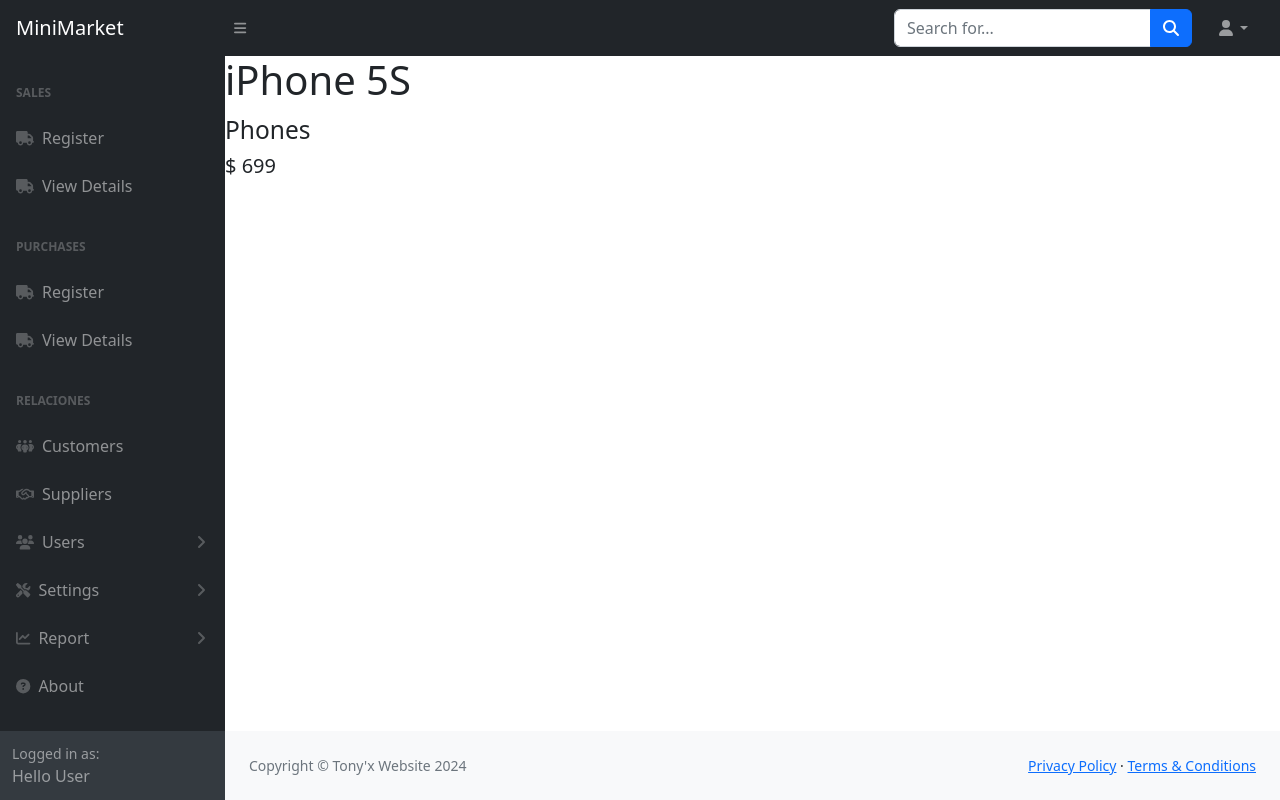
After one commit to AnthonyRQC/sistema-ventas, a Flask app: page /product/iphone in a window 1280 px wide. The commit adds this page. Run offline with Flask 3, Linux system fonts and the light colour scheme; some libraries are stand-ins or nearby versions.

Commit message:
blueprints agregados y conectando product con my_app

```diff
--- a/my_app/__init__.py
+++ b/my_app/__init__.py
@@ -1,5 +1,5 @@
 from flask import Flask
-from my_app.product.views import product
+from my_app.product.views import product_blueprint
 
 app = Flask(__name__)
-app.register_blueprint(product)
+app.register_blueprint(product_blueprint)
--- a/my_app/product/views.py
+++ b/my_app/product/views.py
@@ -1,8 +1,17 @@
-from flask import Blueprint
+from werkzeug.exceptions import abort
+from flask import Blueprint, render_template
 from my_app.product.models import PRODUCTS
 
-product = Blueprint('product', __name__)
+product_blueprint = Blueprint('product', __name__)
 
-@product.route('/')
-def hello():
-    return PRODUCTS['iphone']['name']
+@product_blueprint.route('/')
+@product_blueprint.route('/home')
+def home():
+    return render_template('home.html', products=PRODUCTS)
+
+@product_blueprint.route('/product/<key>')
+def product(key):
+    product = PRODUCTS.get(key)
+    if not product:
+        abort(404)
+    return render_template('product.html', product=product)
--- a/my_app/templates/base.html
+++ b/my_app/templates/base.html
@@ -20,7 +20,7 @@
         <nav class="sb-topnav navbar navbar-expand navbar-dark bg-dark">
             <!-- Navbar Brand-->
             {# Podemos entrar al index.html de intro por su blueprint creado en init de raiz #}
-            <a class="navbar-brand ps-3" href="{{ url_for('intro_bp.home') }}">MiniMarket</a>
+            <a class="navbar-brand ps-3" href="">MiniMarket</a>
             <!-- Sidebar Toggle-->
             <button class="btn btn-link btn-sm order-1 order-lg-0 me-4 me-lg-0" id="sidebarToggle" href="#"><i class="fas fa-bars"></i></button>
             <!-- Navbar Search-->
@@ -121,7 +121,7 @@
                                 </nav>
                             </div>
                             <!--  Seccion Acerca de  -->
-                            <a class="nav-link" href="{{ url_for('intro_bp.about') }}">
+                            <a class="nav-link" href="">
                                 <div class="sb-nav-link-icon"><i class="fa-solid fa-question-circle"></i></div>
                                 About
                             </a>
--- /dev/null
+++ b/my_app/templates/home.html
@@ -0,0 +1,20 @@
+{% extends 'base.html' %}
+{% block content %}
+<div class="top-pad">
+  {% for id, product in products.items() %}
+  <div class="top-pad offset-1 col-sm-10">
+    <div class="card text-center">
+      <div class="card-body">
+        <h2>
+          <a
+            href="{{ url_for('product.product', key=id) }}"
+            >{{ product['name'] }}</a
+          >
+          <small>$ {{ product['price'] }}</small>
+        </h2>
+      </div>
+    </div>
+  </div>
+  {% endfor %}
+</div>
+{% endblock %}
--- /dev/null
+++ b/my_app/templates/product.html
@@ -0,0 +1,8 @@
+{% extends 'home.html' %}
+{% block content %}
+<div class="top-pad">
+    <h1>{{ product['name'] }}</h1>
+    <h3><small>{{ product['category'] }}</small></h3>
+    <h5>$ {{ product['price'] }}</h5>
+</div>
+{% endblock %}
```
